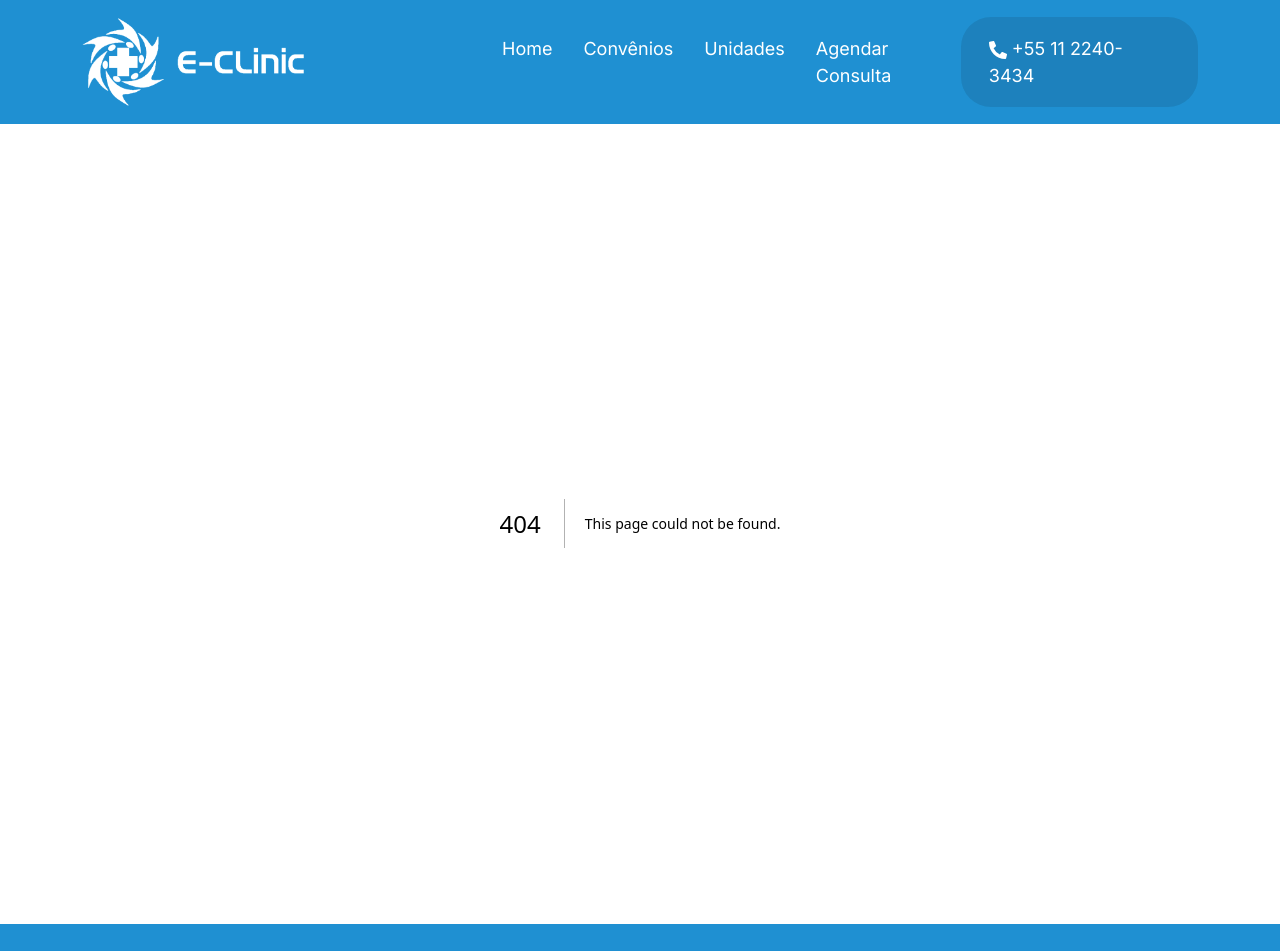
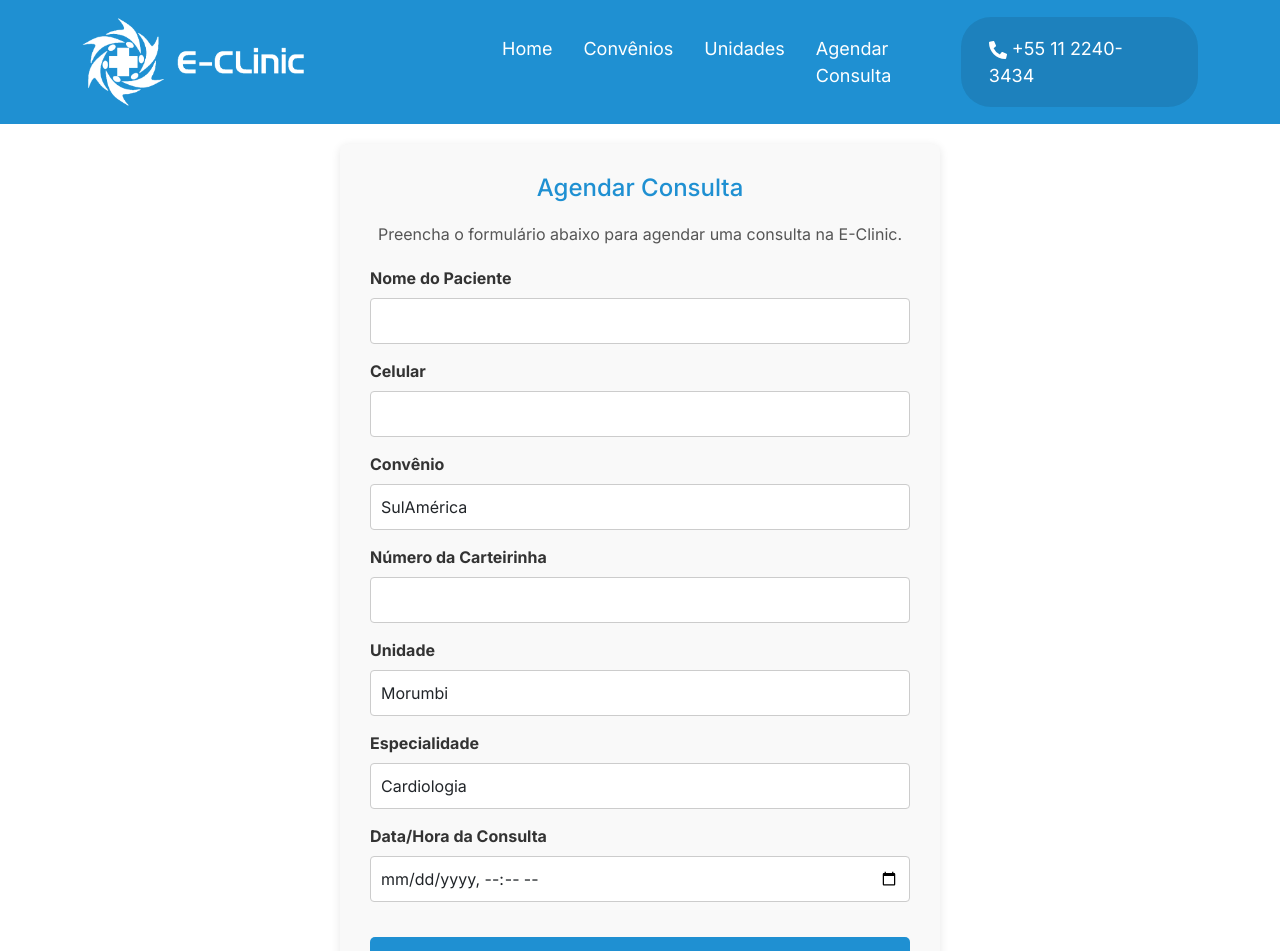
Before and after one commit to valeriapessoa/e-clinic, a Next.js app: page /consultas/form-agendar-consulta in a window 1280 px wide. Before the commit this address had no page. Shown: the top 951 px of the page. Built offline with nearby package versions, Linux system fonts and the light colour scheme; no server answers.

Commit message:
Adicionei a tela de frormulario e consultas agendadas

```diff
--- /dev/null
+++ b/src/app/consultas/form-agendar-consulta/page.tsx
@@ -0,0 +1,144 @@
+"use client";
+
+import { useSession } from "next-auth/react";
+import { useState } from "react";
+import { Form, Button, Container } from "react-bootstrap";
+import styles from "../../styles/consultas/form-agendar-consulta.module.css";
+
+const FormAgendarConsulta = () => {
+  const { data: session } = useSession();
+  const [formData, setFormData] = useState({
+    pacienteNome: "",
+    numeroCelular: "",
+    convenio: "SulAmérica",
+    carteirinhaNumero: "",
+    unidade: "Morumbi",
+    especialidade: "Cardiologia",
+    consultaDataHora: ""
+  });
+
+  type FormInputElement = HTMLInputElement | HTMLSelectElement | HTMLTextAreaElement;
+
+  const handleFormChange = (e: React.ChangeEvent<FormInputElement>) => {
+    const { name, value } = e.target;
+    setFormData((prev) => ({ ...prev, [name]: value }));
+  };
+
+  const handleFormSubmit = async (e: React.FormEvent) => {
+    e.preventDefault();
+    if (!session) {
+      alert("Você precisa estar logado para agendar uma consulta.");
+      return;
+    }
+    console.log("Form data submitted:", formData);
+  };
+
+  return (
+    <Container className={styles.formContainer}>
+      <h2 className={styles.title}>Agendar Consulta</h2>
+      <p className={styles.description}>Preencha o formulário abaixo para agendar uma consulta na E-Clinic.</p>
+      <Form onSubmit={handleFormSubmit}>
+        <Form.Group controlId="pacienteNome" className={styles.formGroup}>
+          <Form.Label className={styles.label}>Nome do Paciente</Form.Label>
+          <Form.Control
+            className={styles.input}
+            type="text"
+            name="pacienteNome"
+            value={formData.pacienteNome}
+            onChange={handleFormChange}
+            required
+          />
+        </Form.Group>
+
+        <Form.Group controlId="numeroCelular" className={styles.formGroup}>
+          <Form.Label className={styles.label}>Celular</Form.Label>
+          <Form.Control
+            className={styles.input}
+            type="tel"
+            name="numeroCelular"
+            value={formData.numeroCelular}
+            onChange={handleFormChange}
+            required
+          />
+        </Form.Group>
+
+        <Form.Group controlId="convenio" className={styles.formGroup}>
+          <Form.Label className={styles.label}>Convênio</Form.Label>
+          <Form.Control as="select" name="convenio" value={formData.convenio} onChange={handleFormChange} className={styles.select}>
+            <option value="SulAmérica">SulAmérica</option>
+            <option value="Mediservice">Mediservice</option>
+            <option value="Cassi">Cassi</option>
+            <option value="Bradesco">Bradesco</option>
+            <option value="Amil">Amil</option>
+            <option value="One health">One health</option>
+            <option value="Lincx">Lincx</option>
+            <option value="Careplus">Careplus</option>
+            <option value="Intermédica">Intermédica</option>
+            <option value="Unimed">Unimed</option>
+            <option value="Seguros Unimed">Seguros Unimed</option>
+            <option value="Porto Seguro">Porto Seguro</option>
+            <option value="Allianz Saúde">Allianz Saúde</option>
+            <option value="Capep Saúde">Capep Saúde</option>
+          </Form.Control>
+        </Form.Group>
+
+        <Form.Group controlId="carteirinhaNumero" className={styles.formGroup}>
+          <Form.Label className={styles.label}>Número da Carteirinha</Form.Label>
+          <Form.Control
+            className={styles.input}
+            type="text"
+            name="carteirinhaNumero"
+            value={formData.carteirinhaNumero}
+            onChange={handleFormChange}
+            required
+          />
+        </Form.Group>
+
+        <Form.Group controlId="unidade" className={styles.formGroup}>
+          <Form.Label className={styles.label}>Unidade</Form.Label>
+          <Form.Control as="select" name="unidade" value={formData.unidade} onChange={handleFormChange} className={styles.select}>
+            <option value="Morumbi">Morumbi</option>
+            <option value="Centro">Centro</option>
+            <option value="Vila Olímpia">Vila Olímpia</option>
+            <option value="Pinheiros">Pinheiros</option>
+            <option value="Brooklin">Brooklin</option>
+            {/* Outras unidades */}
+          </Form.Control>
+        </Form.Group>
+
+        <Form.Group controlId="especialidade" className={styles.formGroup}>
+          <Form.Label className={styles.label}>Especialidade</Form.Label>
+          <Form.Control as="select" name="especialidade" value={formData.especialidade} onChange={handleFormChange} className={styles.select}>
+            <option value="Cardiologia">Cardiologia</option>
+            <option value="Dermatologia">Dermatologia</option>
+            <option value="Endocrinologia">Endocrinologia</option>
+            <option value="Gastroenterologia">Gastroenterologia</option>
+            <option value="Ginecologia">Ginecologia</option>
+            <option value="Ortopedia">Ortopedia</option>
+            <option value="Pediatria">Pediatria</option>
+            <option value="Psiquiatria">Psiquiatria</option>
+            {/* Outras especialidades */}
+          </Form.Control>
+        </Form.Group>
+
+        <Form.Group controlId="consultaDataHora" className={styles.formGroup}>
+          <Form.Label className={styles.label}>Data/Hora da Consulta</Form.Label>
+          <Form.Control
+            className={styles.input}
+            type="datetime-local"
+            name="consultaDataHora"
+            value={formData.consultaDataHora}
+            onChange={handleFormChange}
+            required
+          />
+        </Form.Group>
+
+        <Button className={styles.button} variant="primary" type="submit">
+          Agendar Consulta
+        </Button>
+      </Form>
+    </Container>
+  );
+};
+
+export default FormAgendarConsulta;
--- a/src/app/styles/consultas/consultas-agendadas.module.css
+++ b/src/app/styles/consultas/consultas-agendadas.module.css
@@ -0,0 +1,41 @@
+.container {
+    padding: 30px;
+  }
+
+  .title {
+    color: #1f90d2;
+    margin-bottom: 30px;
+    text-align: center;
+  }
+
+  .bannerImage {
+    margin-bottom: 30px;
+    border-radius: 8px;
+  }
+
+  .table {
+    margin-top: 20px;
+  }
+
+  .table th {
+    background-color: #1f90d2;
+    color: white;
+  }
+
+  .table td {
+    color: #333;
+  }
+
+  .bannerImage {
+    margin-bottom: 30px;
+    border-radius: 8px;
+    width: 100%;
+    height: 390px;
+    object-fit: cover;
+}
+
+@media (max-width: 768px) {
+    .bannerImage {
+        height: 150px;
+    }
+}
--- /dev/null
+++ b/src/app/styles/consultas/form-agendar-consulta.module.css
@@ -0,0 +1,58 @@
+.formContainer {
+  background-color: #f9f9f9;
+  padding: 30px;
+  border-radius: 8px;
+  box-shadow: 0 2px 10px rgba(0, 0, 0, 0.1);
+  max-width: 600px;
+  margin: 20px auto;
+}
+
+.title {
+  color: #1f90d2;
+  margin-bottom: 20px;
+  font-size: 24px;
+  text-align: center;
+}
+
+.description {
+  color: #555;
+  margin-bottom: 20px;
+  text-align: center;
+}
+
+.formGroup {
+  margin-bottom: 15px;
+}
+
+.label {
+  font-weight: bold;
+  color: #333;
+}
+
+.button {
+  margin-top: 20px;
+  background-color: #1f90d2;
+  color: white;
+  border: none;
+  border-radius: 5px;
+  padding: 10px 20px;
+  transition: background-color 0.3s;
+  width: 100%;
+}
+
+.button:hover {
+  background-color: #145c93;
+}
+
+.input, .select, .textarea {
+  border: 1px solid #ccc;
+  border-radius: 4px;
+  padding: 10px;
+  width: 100%;
+  box-sizing: border-box;
+}
+
+.input:focus, .select:focus, .textarea:focus {
+  border-color: #1f90d2;
+  outline: none;
+}
```
Also changed, not shown: src/app/consultas/consultas-agendadas/page.tsx (+44 -30 lines), src/app/consultas/formulario-agendar-consulta/page.tsx (deleted, +0 -15 lines), src/app/consultas/resultado-exames/page.tsx (deleted, +0 -15 lines), public/images/consultas/banner.jpg (added), public/images/consultas/banner.png (added), src/app/styles/agendar-consulta.module.css (line endings or trailing spaces), src/app/styles/consultas/formulario-agendar-consulta.module.css (deleted), types/next-auth.d.ts (line endings or trailing spaces).
